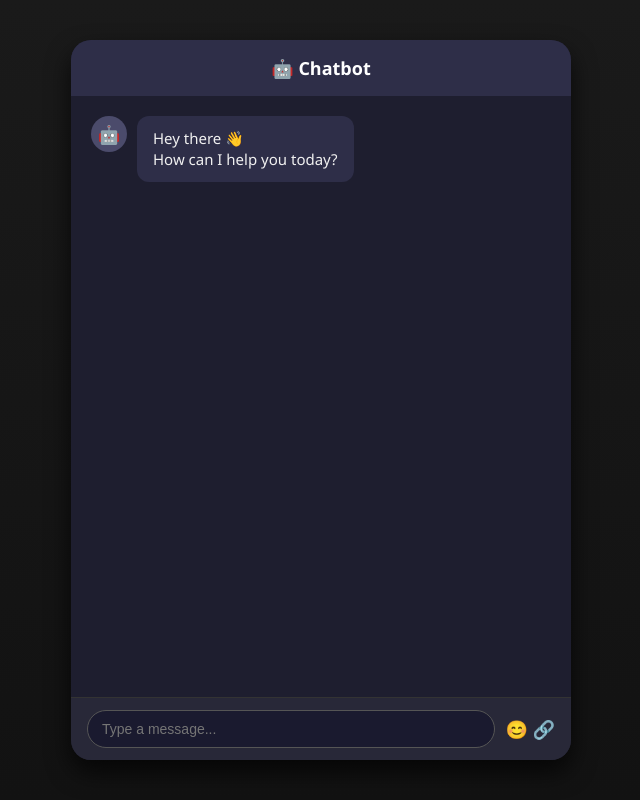
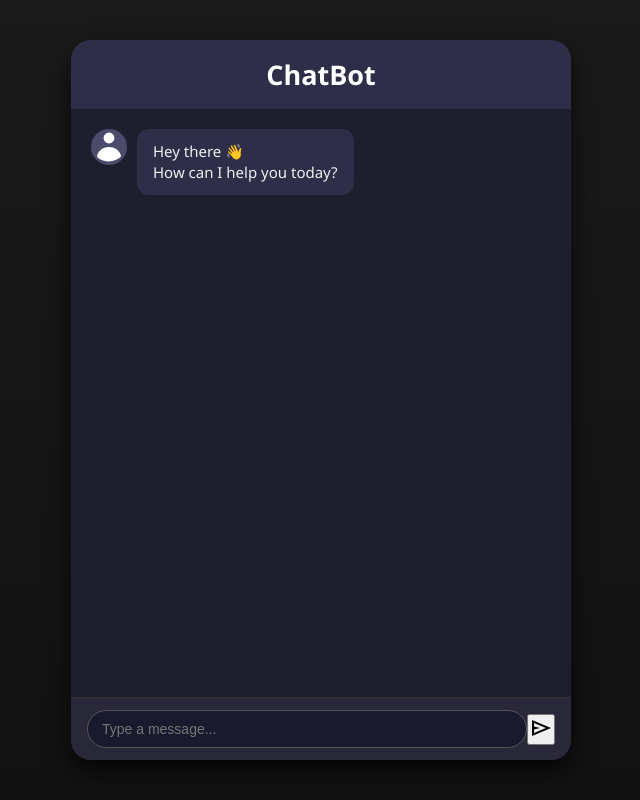
Before and after one commit to baraths-codes/customer-support-chatbot, a Flask app: page / in a window 1280 px wide. Shown: the whole page, without its empty margins (319-959 px from the left). Run offline with Flask 2, Linux system fonts and the light colour scheme; parts of the project's set-up code (start-up, migrations or seed data) failed here and were passed over.

Commit message:
feat: adding dark theme, icons and functions

```diff
--- a/templates/index.html
+++ b/templates/index.html
@@ -1,30 +1,47 @@
 <!DOCTYPE html>
 <html lang="en">
   <head>
-  <meta charset="UTF-8">
-  <meta name="viewport" content="width=device-width, initial-scale=1.0">
-  <title>Chatbot UI</title>
+    <meta charset="UTF-8" />
+    <meta name="viewport" content="width=device-width, initial-scale=1.0" />
+    <title>Chatbot</title>
+    <link
+      rel="stylesheet"
+      href="https://fonts.googleapis.com/css2?family=Material+Symbols+Outlined:opsz,wght,FILL,GRAD@24,400,0,0&icon_names=send"
+    />
     <link rel="stylesheet" href="{{ url_for('static', filename='css/style.css') }}">
+    <!-- If above linking not working, use instead of this.
+         <link rel="stylesheet" href="/static/css/style.css" />
+-->
   </head>
   <body>
     <div class="chat-container">
-    <div class="chat-header"> 🤖 Chatbot</div>
-
+      <div class="chat-header"><h2>ChatBot</h2></div>
       <div class="chat-box" id="chat-box">
         <!-- Messages will go here -->
         <div class="message bot">
-        <div class="avatar">🤖</div>
+          <div class="avatar">
+            <svg
+              xmlns="http://www.w3.org/2000/svg"
+              viewBox="0 0 20 20"
+              fill="currentColor"
+              class="size-5"
+            >
+              <path
+                d="M10 8a3 3 0 1 0 0-6 3 3 0 0 0 0 6ZM3.465 14.493a1.23 1.23 0 0 0 .41 1.412A9.957 9.957 0 0 0 10 18c2.31 0 4.438-.784 6.131-2.1.43-.333.604-.903.408-1.41a7.002 7.002 0 0 0-13.074.003Z"
+              />
+            </svg>
+          </div>
           <div class="text">
-          <p>Hey there 👋<br>How can I help you today?</p>
+            <p>Hey there 👋<br />How can I help you today?</p>
           </div>
         </div>
       </div>
 
       <div class="chat-input">
         <input type="text" id="user-input" placeholder="Type a message..." />
-      <div class="icons">
-        😊 🔗
-      </div>
+        <button class="send-button" onclick="sendMessage()">
+          <span class="material-symbols-outlined"> send </span>
+        </button>
       </div>
     </div>
 
@@ -42,7 +59,7 @@
       // Send the message to Flask backend
       async function sendMessage() {
         const message = inputField.value.trim();
-      if (!message) return;  // Don't send empty messages
+        if (!message) return; // Don't send empty messages
 
         // Add user message to the chat
         chatBox.innerHTML += `
@@ -50,49 +67,85 @@
           <div class="text"><p>${message}</p></div>
         </div>
       `;
-      chatBox.scrollTop = chatBox.scrollHeight;  // Auto-scroll to bottom
-      inputField.value = "";  // Clear input field
+        chatBox.scrollTop = chatBox.scrollHeight; // Auto-scroll to bottom
+        inputField.value = ""; // Clear input field
 
         // Show bot typing indicator
         const typing = document.createElement("div");
         typing.className = "message bot typing";
         typing.innerHTML = `
-        <div class="avatar">🤖</div>
+        <div class="avatar"><svg xmlns="http://www.w3.org/2000/svg" viewBox="0 0 20 20" fill="currentColor" class="size-5">
+              <path d="M10 8a3 3 0 1 0 0-6 3 3 0 0 0 0 6ZM3.465 14.493a1.23 1.23 0 0 0 .41 1.412A9.957 9.957 0 0 0 10 18c2.31 0 4.438-.784 6.131-2.1.43-.333.604-.903.408-1.41a7.002 7.002 0 0 0-13.074.003Z" />
+            </svg></div>
         <div class="text typing-indicator">
           <span></span><span></span><span></span>
         </div>
       `;
         chatBox.appendChild(typing);
-      chatBox.scrollTop = chatBox.scrollHeight;  // Auto-scroll
+        chatBox.scrollTop = chatBox.scrollHeight; // Auto-scroll
 
         // Make a POST request to the Flask backend
         try {
           const response = await fetch("/chat", {
             method: "POST",
             headers: { "Content-Type": "application/json" },
-          body: JSON.stringify({ message: message })
+            body: JSON.stringify({ message: message }),
           });
 
           const data = await response.json();
-        typing.remove();  // Remove typing indicator
+          typing.remove(); // Remove typing indicator
 
           // Add bot response
           chatBox.innerHTML += `
           <div class="message bot">
-            <div class="avatar">🤖</div>
+            <div class="avatar">
+              <svg xmlns="http://www.w3.org/2000/svg" viewBox="0 0 20 20" fill="currentColor" class="size-5">
+              <path d="M10 8a3 3 0 1 0 0-6 3 3 0 0 0 0 6ZM3.465 14.493a1.23 1.23 0 0 0 .41 1.412A9.957 9.957 0 0 0 10 18c2.31 0 4.438-.784 6.131-2.1.43-.333.604-.903.408-1.41a7.002 7.002 0 0 0-13.074.003Z" />
+            </svg>
+            </div>
             <div class="text"><p>${data.response}</p></div>
           </div>
         `;
-        chatBox.scrollTop = chatBox.scrollHeight;  // Auto-scroll to bottom
+          chatBox.scrollTop = chatBox.scrollHeight; // Auto-scroll to bottom
         } catch (err) {
           typing.remove();
           chatBox.innerHTML += `
           <div class="message bot">
-            <div class="avatar">🤖</div>
+            <div class="avatar">
+            <svg xmlns="http://www.w3.org/2000/svg" viewBox="0 0 20 20" fill="currentColor" class="size-5">
+              <path d="M10 8a3 3 0 1 0 0-6 3 3 0 0 0 0 6ZM3.465 14.493a1.23 1.23 0 0 0 .41 1.412A9.957 9.957 0 0 0 10 18c2.31 0 4.438-.784 6.131-2.1.43-.333.604-.903.408-1.41a7.002 7.002 0 0 0-13.074.003Z" />
+            </svg></div>
             <div class="text"><p>⚠️ Error: Could not reach server.</p></div>
           </div>
         `;
-        chatBox.scrollTop = chatBox.scrollHeight;  // Auto-scroll to bottom
+          chatBox.scrollTop = chatBox.scrollHeight; // Auto-scroll to bottom
+          function sendMessage() {
+            const input = document.getElementById("messageInput");
+            const chatBox = document.getElementById("chatBox");
+            const message = input.value.trim();
+
+            if (message === "") return;
+
+            // Create a new message element
+            const messageElement = document.createElement("div");
+            messageElement.classList.add("message");
+            messageElement.innerText = message;
+
+            // Add the message to the chat container
+            chatBox.appendChild(messageElement);
+
+            // Clear the input and scroll down
+            input.value = "";
+            chatBox.scrollTop = chatBox.scrollHeight;
+          }
+
+          document
+            .getElementById("messageInput")
+            .addEventListener("keydown", function (e) {
+              if (e.key === "Enter") {
+                sendMessage();
+              }
+            });
         }
       }
     </script>
```
Lines whose indentation alone changed are shown as unchanged.
